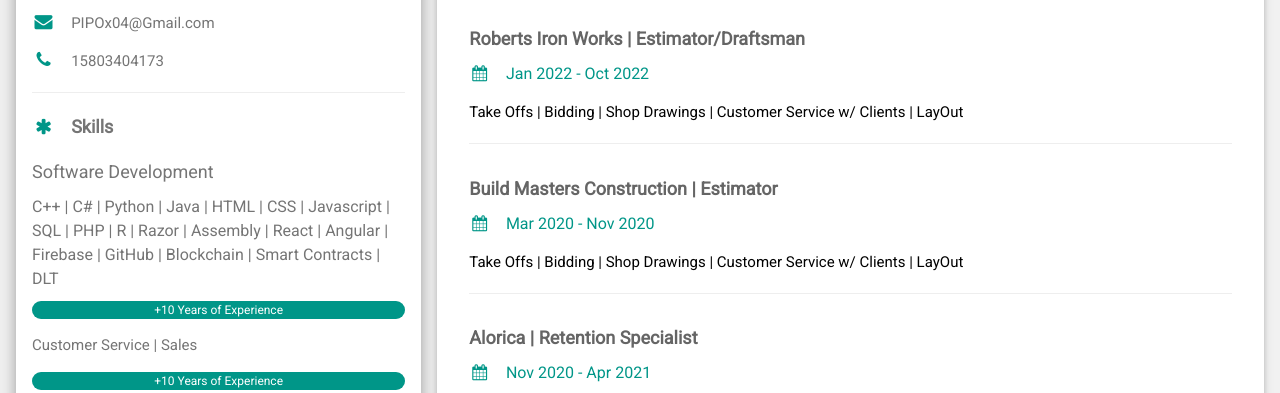
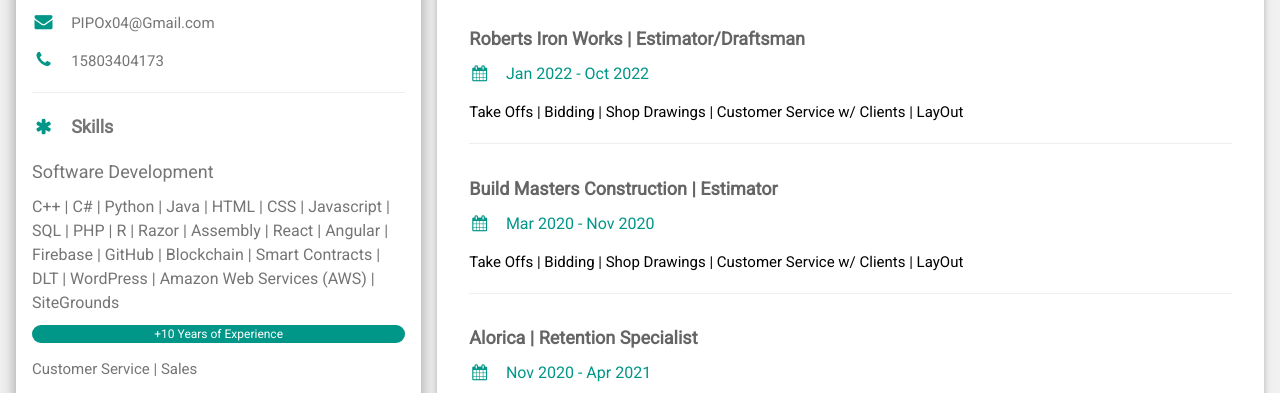
Before and after one commit to PlP0/resume, a plain HTML site: page index.html in a window 1280 px wide. Shown: the part 398-791 px from the top of the page. Drawn offline with nearby package versions, Linux system fonts and the light colour scheme.

Commit message:
Update index.html

```diff
--- a/index.html
+++ b/index.html
@@ -44,7 +44,7 @@
 
           <p class="w3-large"><b><i class="fa fa-asterisk fa-fw w3-margin-right w3-text-teal"></i>Skills</b></p>
           <h5>Software Development</h5>
-          <h6>C++ | C# | Python | Java | HTML | CSS | Javascript | SQL | PHP | R | Razor | Assembly | React | Angular | Firebase | GitHub | Blockchain | Smart Contracts | DLT </h6>
+          <h6>C++ | C# | Python | Java | HTML | CSS | Javascript | SQL | PHP | R | Razor | Assembly | React | Angular | Firebase | GitHub | Blockchain | Smart Contracts | DLT | WordPress | Amazon Web Services (AWS) | SiteGrounds </h6>
           <div class="w3-light-grey w3-round-xlarge w3-small">
             <div class="w3-container w3-center w3-round-xlarge w3-teal" style="width:100%">+10 Years of Experience</div>
           </div>
```
